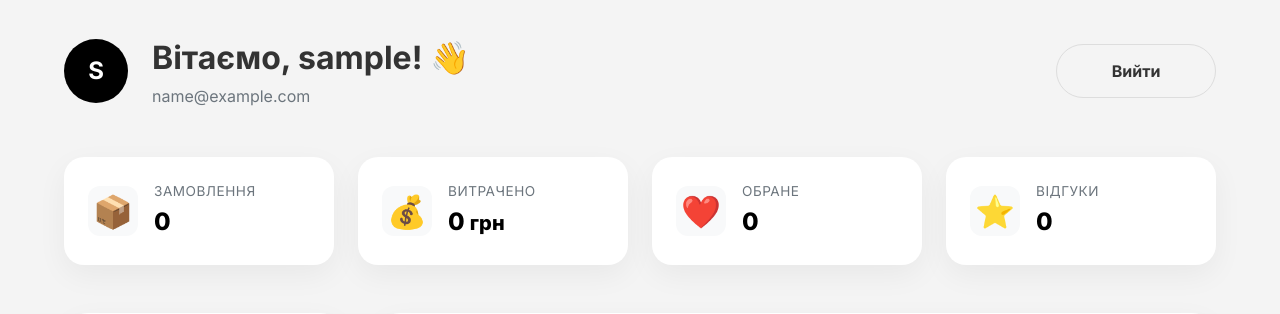
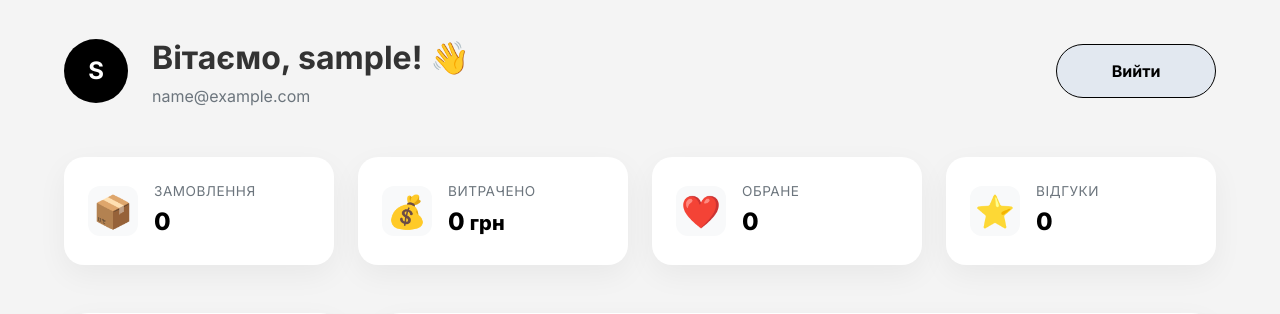
Before and after one commit to Arsenk0/Premium-Shop, a Django app: page /en/profile/ in a window 1280 px wide. Shown: the part 71-385 px from the top of the page. Run offline with Django 5.2, Linux system fonts and the light colour scheme; the visitor is signed in with stand-in values (Sample User, id 1); data that the repository does not hold is empty; parts of the project's set-up code (start-up, migrations or seed data) failed here and were passed over.

Commit message:
Standardize button designs: create .btn-pill class for navigation and logout buttons with dark borders

```diff
--- a/static/css/style.css
+++ b/static/css/style.css
@@ -288,6 +288,38 @@ a {
 
 .btn-primary:hover {
     background: #222;
+}
+
+.btn-outline {
+    border: 1px solid #ddd;
+    background: transparent;
+    color: #333;
+    text-decoration: none !important;
+}
+
+.btn-outline:hover {
+    background: #f8f9fa;
+    border-color: #000;
+}
+
+.btn-pill {
+    background: #e2e8f0;
+    color: #000;
+    border: 1px solid #000;
+    border-radius: 50px;
+    padding: 0.7rem 1.8rem;
+    font-weight: 700;
+    text-decoration: none !important;
+    display: inline-flex;
+    align-items: center;
+    gap: 0.5rem;
+    transition: all 0.2s;
+}
+
+.btn-pill:hover {
+    background: #cbd5e1;
+    transform: translateY(-2px);
+    box-shadow: 0 4px 12px rgba(0,0,0,0.1);
 }
 
 /* New Hover Effects */
--- a/templates/store/accounts/edit_profile.html
+++ b/templates/store/accounts/edit_profile.html
@@ -7,7 +7,7 @@
 <div class="container fade-in premium-dashboard">
     <div class="dashboard-header">
         <h1>{% trans "Редагувати профіль" %} 👤</h1>
-        <a href="{% url 'store:profile' %}" class="btn btn-outline hover-scale" style="background-color: #e0e0e0 !important;">{% trans "Назад" %}</a>
+        <a href="{% url 'store:profile' %}" class="btn btn-pill hover-scale">← {% trans "Назад" %}</a>
     </div>
 
     <div class="card premium-card">
--- a/templates/store/accounts/password_change.html
+++ b/templates/store/accounts/password_change.html
@@ -7,7 +7,7 @@
 <div class="container fade-in premium-dashboard">
     <div class="dashboard-header">
         <h1>{% trans "Зміна пароля" %} 🔒</h1>
-        <a href="{% url 'store:profile' %}" class="btn btn-outline hover-scale" style="background-color: #e0e0e0 !important;">{% trans "Назад" %}</a>
+        <a href="{% url 'store:profile' %}" class="btn btn-pill hover-scale">← {% trans "Назад" %}</a>
     </div>
 
     <div class="card premium-card" style="max-width: 500px; margin: 0 auto;">
--- a/templates/store/accounts/profile.html
+++ b/templates/store/accounts/profile.html
@@ -18,7 +18,7 @@
         </div>
         <form action="{% url 'logout' %}" method="post">
             {% csrf_token %}
-            <button type="submit" class="btn btn-outline hover-scale">{% trans "Вийти" %}</button>
+            <button type="submit" class="btn btn-pill hover-scale">{% trans "Вийти" %}</button>
         </form>
     </div>
 
@@ -325,17 +325,6 @@
         color: var(--text-muted);
     }
 
-    .btn-outline {
-        border: 1px solid #ddd;
-        background: transparent;
-        color: #333;
-    }
-
-    .btn-outline:hover {
-        background: #f8f9fa;
-        border-color: #000;
-    }
-
     .hover-lift:hover {
         transform: translateY(-5px);
     }
--- a/templates/store/cart/detail.html
+++ b/templates/store/cart/detail.html
@@ -55,7 +55,7 @@
         <h2 style="font-size: 2.5rem;">{% trans "Разом:" %} {{ total_price }} {% trans "грн" %}</h2>
         <br>
         <div style="display: flex; justify-content: flex-end; gap: 1rem; align-items: center;">
-            <a href="{% url 'store:product_list' %}" class="btn btn-secondary hover-scale">{% trans "Продовжити покупки" %}</a>
+            <a href="{% url 'store:product_list' %}" class="btn btn-pill hover-scale">← {% trans "Продовжити покупки" %}</a>
             <a href="{% url 'store:order_create' %}" class="btn btn-primary hover-scale">{% trans "Оформити замовлення" %}</a>
         </div>
     </div>
--- a/templates/store/order/list.html
+++ b/templates/store/order/list.html
@@ -7,7 +7,7 @@
 <div class="container fade-in premium-dashboard">
     <div class="dashboard-header">
         <h1>{% trans "Мої замовлення" %} 📦</h1>
-        <a href="{% url 'store:profile' %}" class="btn btn-outline hover-scale" style="background-color: #e0e0e0 !important;">{% trans "В кабінет" %}</a>
+        <a href="{% url 'store:profile' %}" class="btn btn-pill hover-scale">← {% trans "Назад" %}</a>
     </div>
 
     <div class="orders-list">
--- a/templates/store/product/list.html
+++ b/templates/store/product/list.html
@@ -130,8 +130,8 @@
                     </button>
 
                     <a href="{% if category %}{% url 'store:product_list_by_category' category.slug %}{% else %}{% url 'store:product_list' %}{% endif %}"
-                        class="btn btn-secondary"
-                        style="width: 100%; min-width: auto; margin-top: 0.5rem; height: 44px; font-size: 0.9rem;">
+                        class="btn btn-outline"
+                        style="width: 100%; min-width: auto; margin-top: 0.5rem;">
                         {% trans "Очистити" %}
                     </a>
 
```
